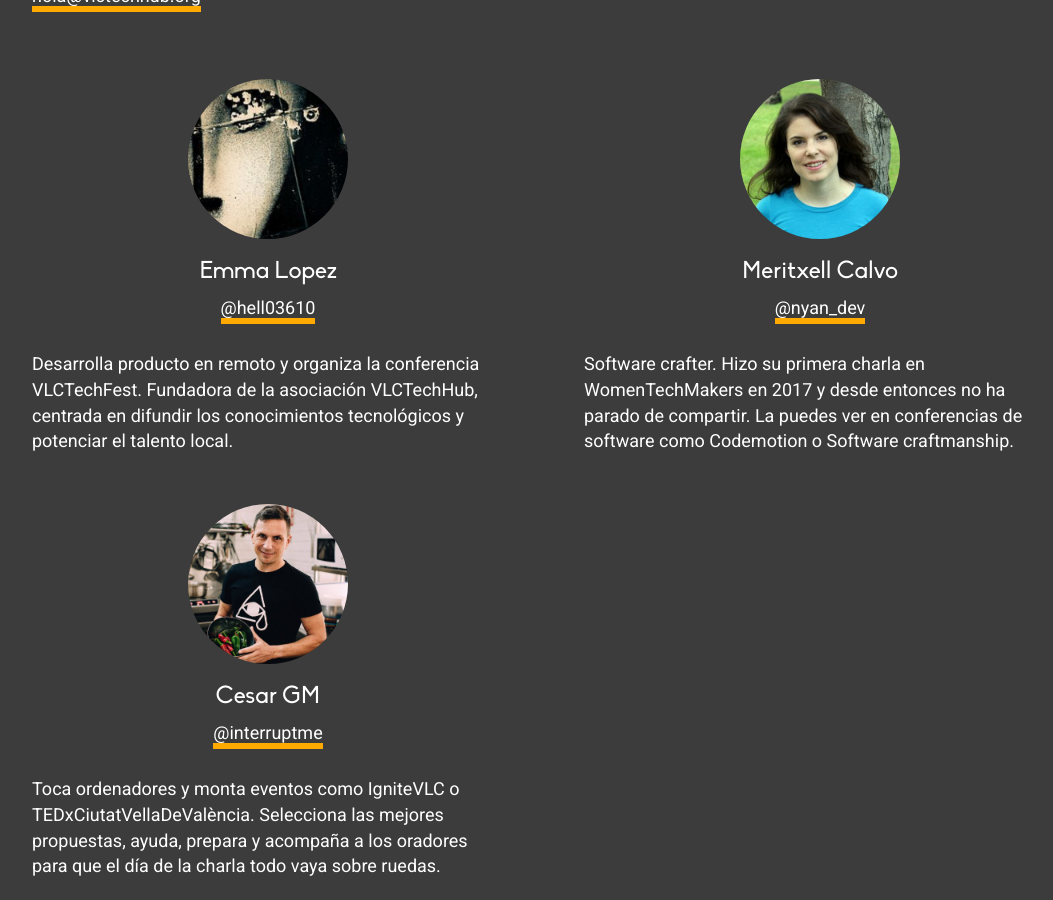
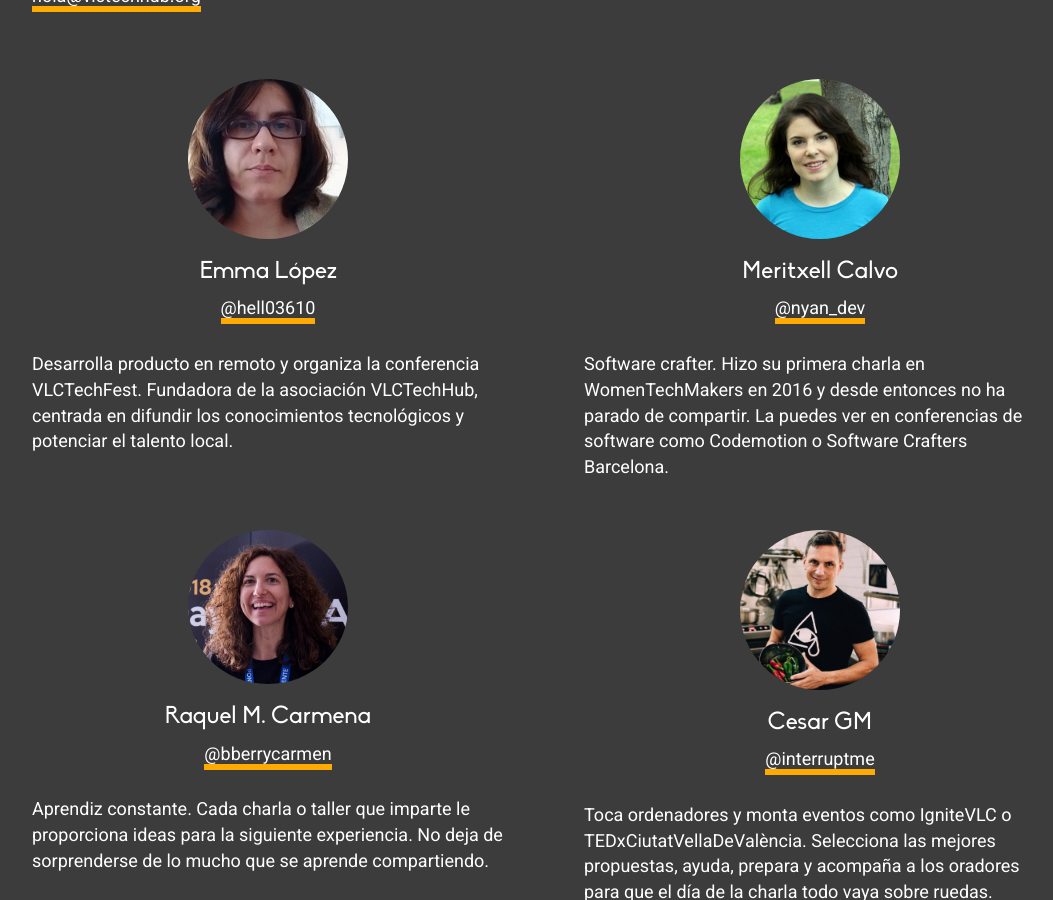
Before and after one commit to VLCTechHub/globaldiversitycfpday, a Jekyll site: the page built from index.html, in a window 1280 px wide and 900 px high, scrolled down 2417 px. Shown: the whole window, without its empty margins (96-1149 px from the left). Built offline with Jekyll 4.4.1, drawn with Linux system fonts in a browser that asks for light colours; nearby versions of some CDN libraries.

Commit message:
Add mentor. Add rrss image

```diff
--- a/_config.yml
+++ b/_config.yml
@@ -7,7 +7,7 @@ attendees_form: "https://ti.to/vlctechhub/global-diversity-cfp-day"
 keywords: "diversidad, tecnología, evento, taller, charla, vlctechhub, valencia, conferencia, cfp, técnica, gdcfpd"
 title: "Global Diversity CFP Day - 2 de marzo - VLCTechHub"
 description: "VLCTechHub se une a la iniciativa Global Diversity CPF Day para que des tu primera charla en 2019. Hemos organizado un evento muy participativo donde intercalaremos breves charlas con tiempo para elaborar propuestas de charlas. Tanto si ya tienes una idea en la cabeza que no terminas de saber plasmar, como si no se te ocurre nada aún pero te gustaría probar a ser ponente en alguna conferencia, este evento es para ti."
-ogimage: ""
+ogimage: "https://globaldiversitycfpday.vlctechhub.org/assets/images/vlctechhub_global_diversity_cfp_day.png"
 
 sass:
     sass_dir: assets/_sass
--- a/_data/speakers.yaml
+++ b/_data/speakers.yaml
@@ -1,12 +1,17 @@
-- name: Emma Lopez
+- name: Emma López
   avatar: /assets/images/Emma.jpeg
   bio: Desarrolla producto en remoto y organiza la conferencia VLCTechFest. Fundadora de la asociación VLCTechHub, centrada en difundir los conocimientos tecnológicos y potenciar el talento local.
   twitter: hell03610
 
 - name: Meritxell Calvo
   avatar: /assets/images/Meritxell.jpg
-  bio: Software crafter. Hizo su primera charla en WomenTechMakers en 2017 y desde entonces no ha parado de compartir. La puedes ver en conferencias de software como Codemotion o Software craftmanship.
+  bio: Software crafter. Hizo su primera charla en WomenTechMakers en 2016 y desde entonces no ha parado de compartir. La puedes ver en conferencias de software como Codemotion o Software Crafters Barcelona.
   twitter: nyan_dev
+
+- name: Raquel M. Carmena
+  avatar: /assets/images/raquel_m_carmena.jpg
+  bio: Aprendiz constante. Cada charla o taller que imparte le proporciona ideas para la siguiente experiencia. No deja de sorprenderse de lo mucho que se aprende compartiendo.
+  twitter: bberrycarmen
 
 - name: Cesar GM
   avatar: /assets/images/Cesar.jpg
--- a/_layouts/base.html
+++ b/_layouts/base.html
@@ -20,18 +20,17 @@
 
     <!-- for Facebook -->
     <meta property="og:title" content="{{site.title}}"/>
-    <!-- meta property="og:image" content="{{site.ogimage}}"/ -->
-    <!-- meta property="og:image:secure_url" content="{{site.ogimage}}" -->
+    <meta property="og:image" content="{{site.ogimage}}"/>
+    <meta property="og:image:secure_url" content="{{site.ogimage}}">
     <meta property="og:url" content="https://vlctechhub.org"/>
     <meta property="og:description" content="{{site.description}}"/>
     <!-- for Twitter -->
-    <meta name="twitter:card" content="summary"/>
-    <!-- meta name="twitter:card" content="summary_large_image"/ -->
+    <meta name="twitter:card" content="summary_large_image"/>
     <meta name="twitter:title" content="{{site.title}}"/>
     <meta name="twitter:site" content="@vlctechhub">
     <meta name="twitter:creator" content="@vlctechhub">
     <meta name="twitter:description" content="{{site.description}}"/>
-    <!-- meta name="twitter:image" content="{{site.ogimage}}"/ -->
+    <meta name="twitter:image" content="{{site.ogimage}}"/>
 
     <title>{%if page.title %}{{page.title}} | {%endif%}{{site.title}}</title>
 
```
Also changed, not shown: assets/images/Emma.jpeg, assets/images/raquel_m_carmena.jpg (added), assets/images/vlctechhub_global_diversity_cfp_day.png (added).
